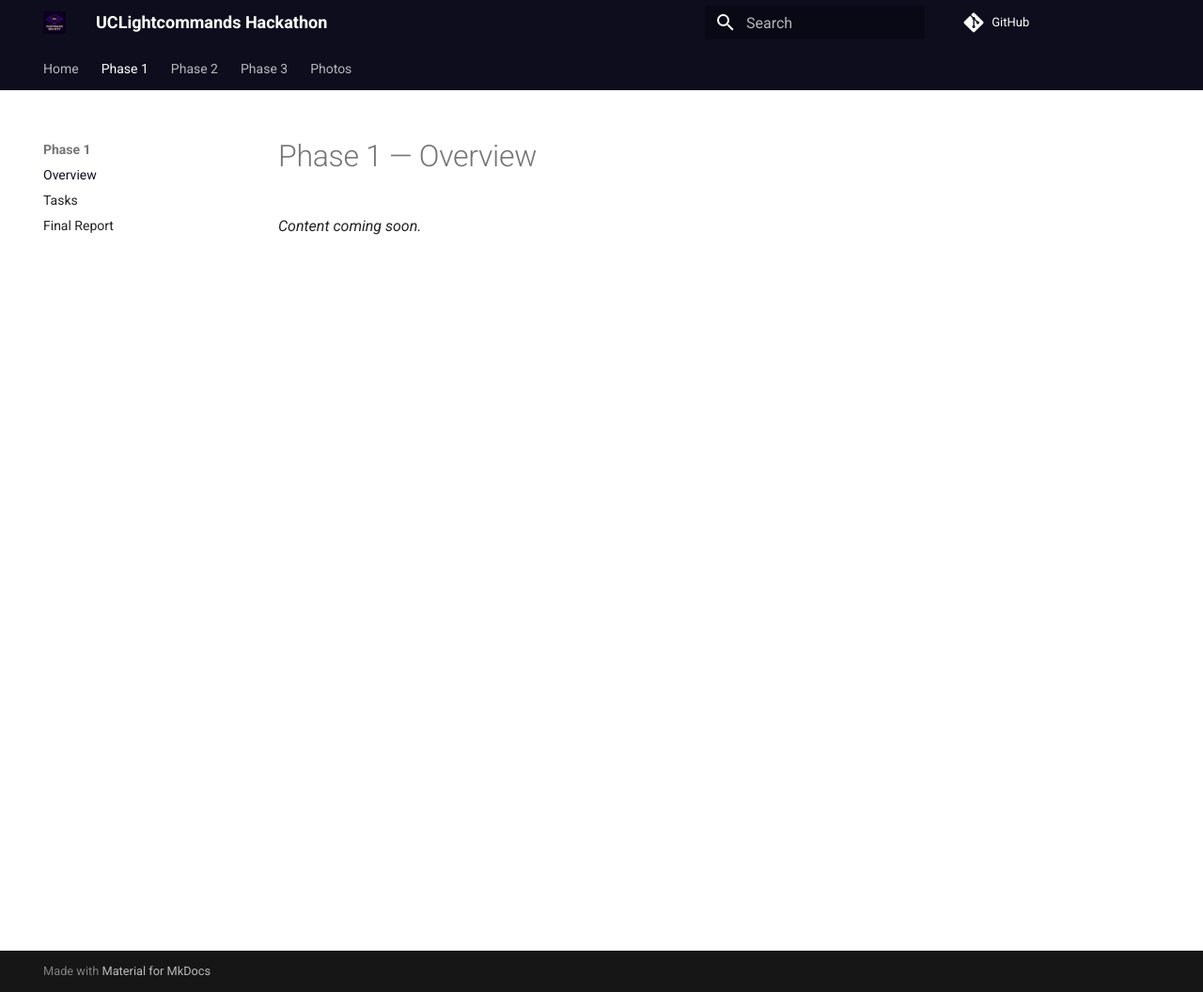
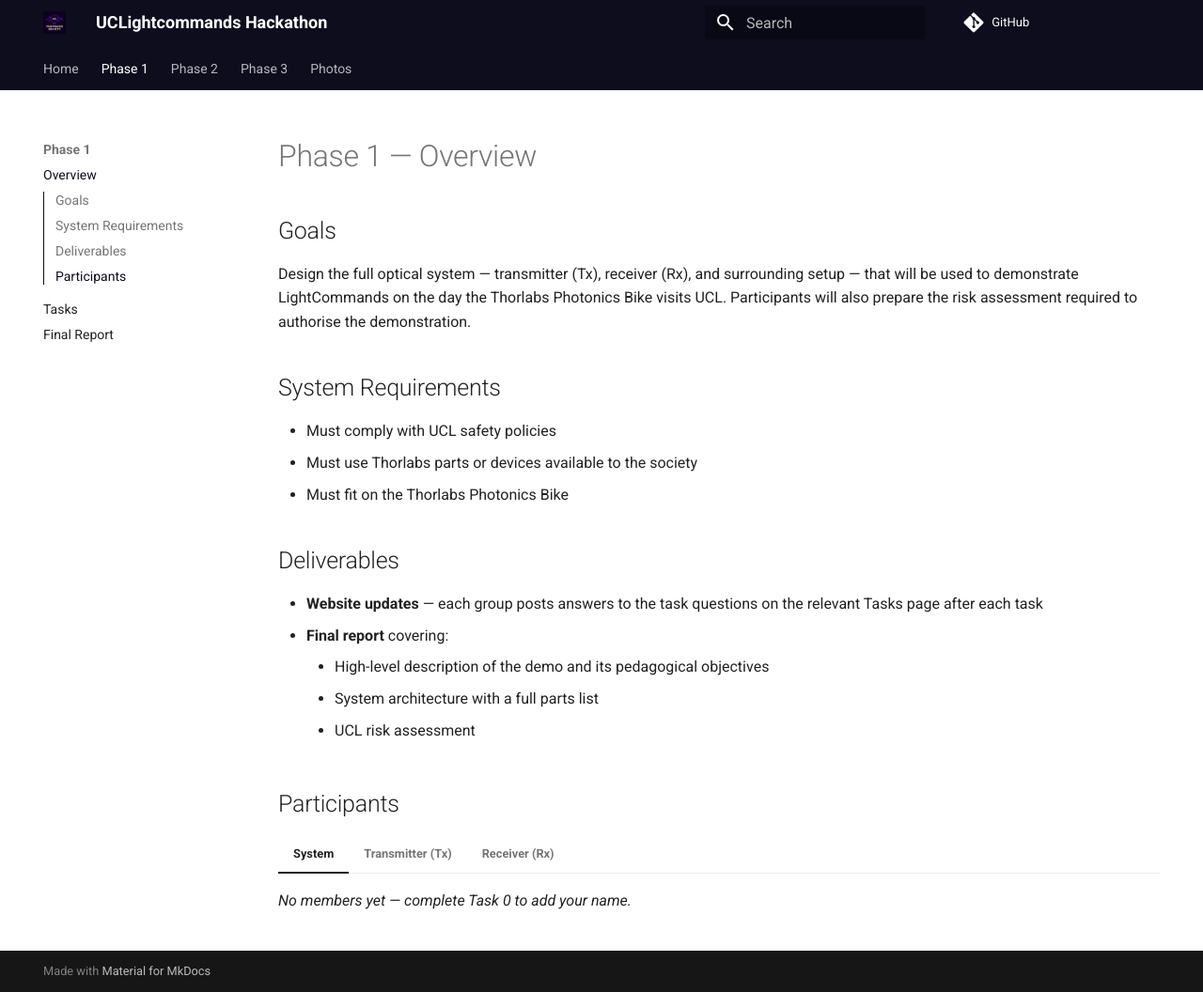
Before and after one commit to UCL-Photonics-Society/UCLightcommands, an MkDocs documentation site: the page built from docs/phase1/overview.md, in a window 1280 px wide and 1056 px high. Shown: the whole window at 94% size. Built offline with MkDocs 1.6.1 and Material for MkDocs 9.7.7, drawn with Linux system fonts in a browser that asks for light colours; comment, search, counter and statistics services are not loaded.

Commit message:
Fill in Phase 1 overview with goals, requirements, deliverables, and participants
Replaces the placeholder with structured content: optical system design
goals, UCL/Thorlabs constraints, deliverable list, and a tabbed
Participants section for groups to fill in via Task 0.

Co-Authored-By: Claude Opus 4.8 <noreply@anthropic.com>

```diff
--- a/docs/phase1/overview.md
+++ b/docs/phase1/overview.md
@@ -1,5 +1,35 @@
 # Phase 1 — Overview
 
-<!-- TODO: Describe Phase 1: its objectives, duration, and what participants are expected to accomplish. -->
+## Goals
 
-*Content coming soon.*
+Design the full optical system — transmitter (Tx), receiver (Rx), and surrounding setup — that will be used to demonstrate LightCommands on the day the Thorlabs Photonics Bike visits UCL. Participants will also prepare the risk assessment required to authorise the demonstration.
+
+## System Requirements
+
+- Must comply with UCL safety policies
+- Must use Thorlabs parts or devices available to the society
+- Must fit on the Thorlabs Photonics Bike
+
+
+
+## Deliverables
+
+- **Website updates** — each group posts answers to the task questions on the relevant Tasks page after each task
+- **Final report** covering:
+    - High-level description of the demo and its pedagogical objectives
+    - System architecture with a full parts list
+    - UCL risk assessment
+
+## Participants
+
+=== "System"
+
+    *No members yet — complete Task 0 to add your name.*
+
+=== "Transmitter (Tx)"
+
+    *No members yet — complete Task 0 to add your name.*
+
+=== "Receiver (Rx)"
+
+    *No members yet — complete Task 0 to add your name.*
```
